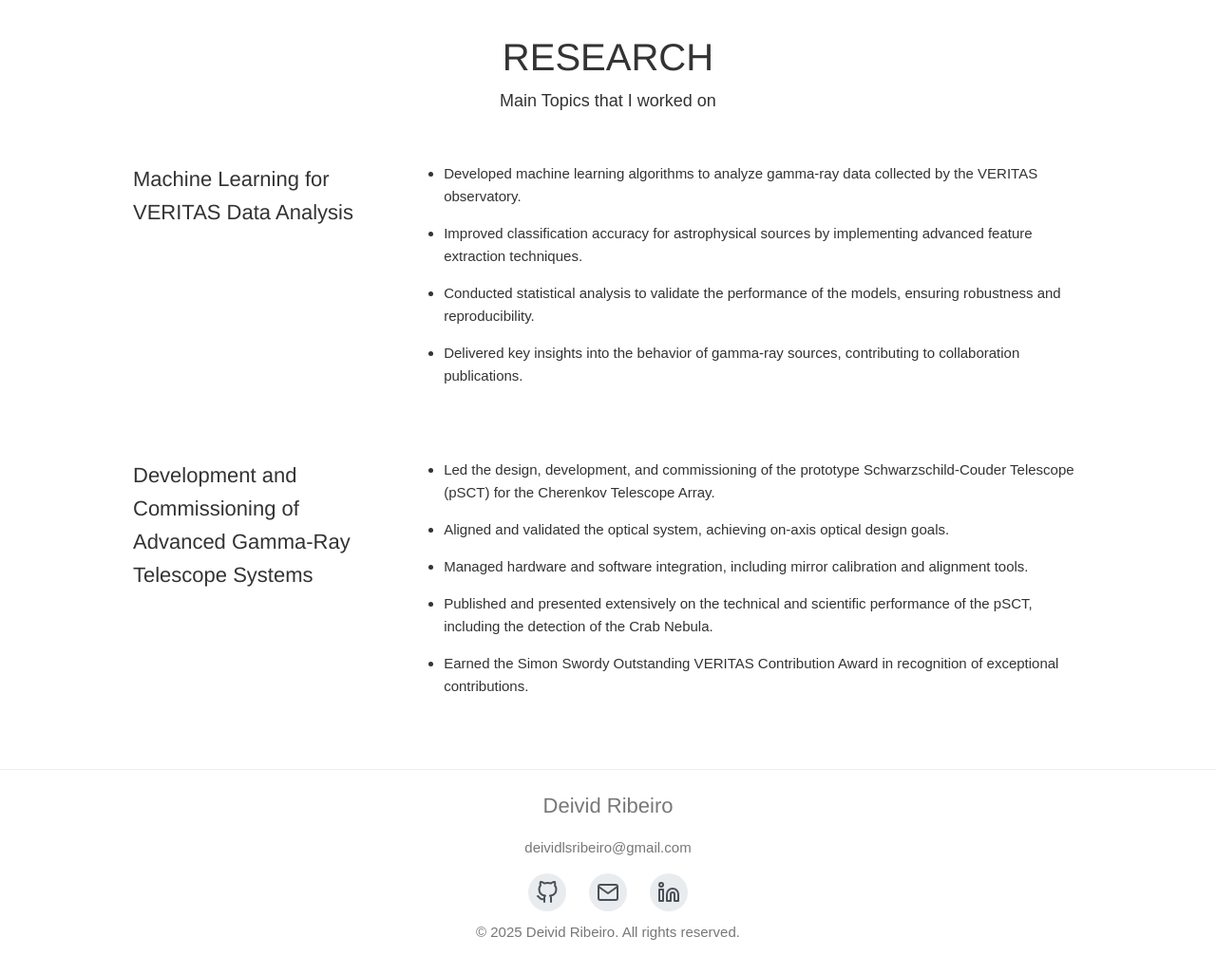
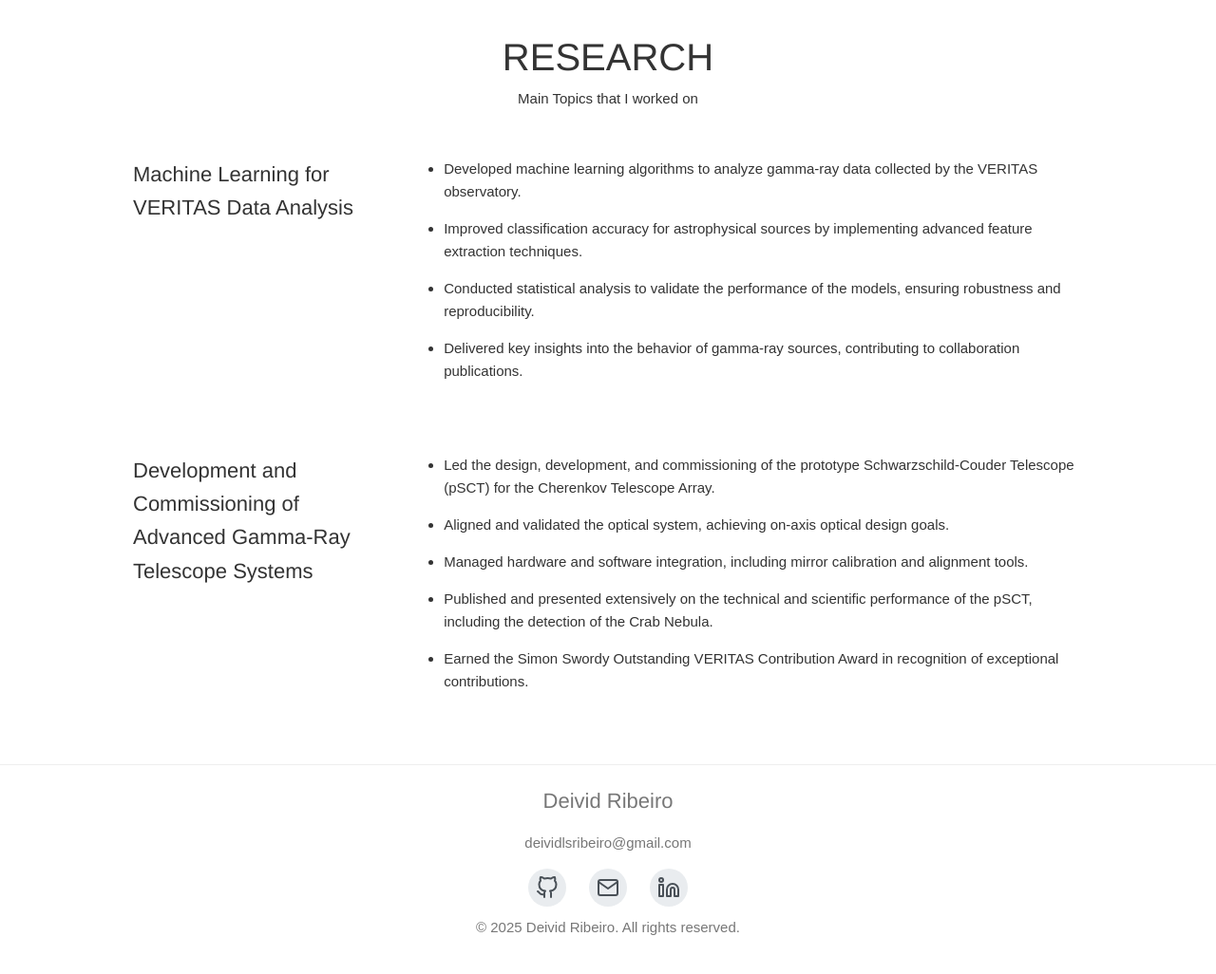
Before and after one commit to deividribeiro/deividribeiro.github.io, a Jekyll site: the page built from research.html, in a window 1280 px wide. Shown: the part 442-1468 px from the top of the page at 95% size. Built offline with Jekyll 4.4.1, drawn with Linux system fonts in a browser that asks for light colours.

Commit message:
Some minor spacing issues

```diff
--- a/_includes/navigation.html
+++ b/_includes/navigation.html
@@ -2,7 +2,7 @@
   <nav>
     <div class="site-nav">
       <button class="menu-toggle" aria-label="Toggle navigation menu">
-        <div class="hamburger-icon"><span></span></div>
+        <span class="hamburger-icon"><span></span></span>
       </button>
       <ul class="nav-menu">
         <li><a href="{{ site.baseurl }}/work">Work Experience</a></li>
--- a/assets/css/style.css
+++ b/assets/css/style.css
@@ -345,9 +345,9 @@ nav {
   margin-bottom: 0;
 }
 
-.research-header p2 {
+.research-header p {
   font-family: var(--font-family-base);
-  font-size: var(--font-size-p2);
+  font-size: var(--font-size-p3);
   display: block;
 }
 
@@ -685,11 +685,11 @@ footer {
   /* Research responsive */
   .research-topic {
     grid-template-columns: 1fr;
-    gap: var(--spacing-md);
+    gap: var(--spacing-xs);
   }
 
   .topic-title {
-    margin-bottom: var(--spacing-sm);
+    margin-bottom: var(--spacing-xs);
   }
 
   .research-header h2 {
--- a/research.html
+++ b/research.html
@@ -11,7 +11,7 @@ title: Research
 
   <div class="research-header">
     <h4>RESEARCH</h4>
-    <p2 class="subtitle">Main Topics that I worked on</p2>
+    <p>Main Topics that I worked on</p>
   </div>
 
   <div class="research-topics">
```
